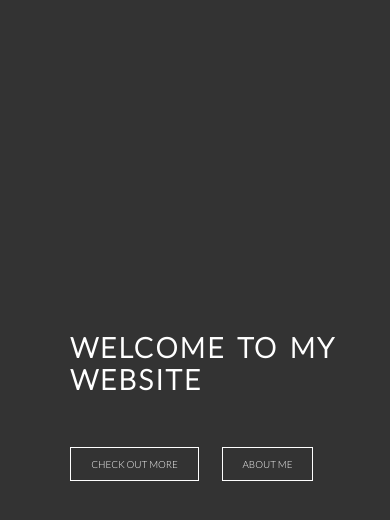
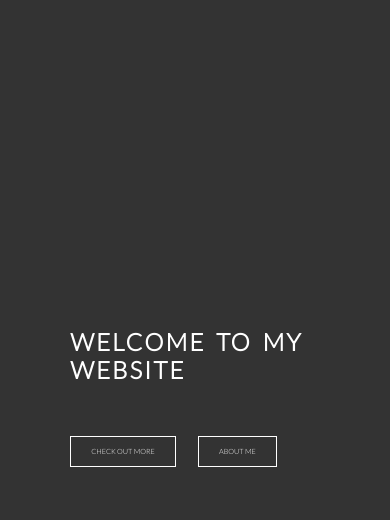
Before and after one commit to FancyCodeMaster/my-website, a plain HTML site: page index.html in a window 390 px wide. Shown: the part 152-672 px from the top of the page. Drawn offline with Linux system fonts and the light colour scheme; files whose address does not match are found by name.

Commit message:
resources

```diff
--- a/resources/css/queries.css
+++ b/resources/css/queries.css
@@ -73,11 +73,11 @@
 @media only screen and (max-width:480px) {
 
     .heading-box {
-        font-size: 70%;
+        font-size: 60%;
     }
 
     .btn {
-        font-size: 70%;
+        font-size: 60%;
     }
 
 
```
